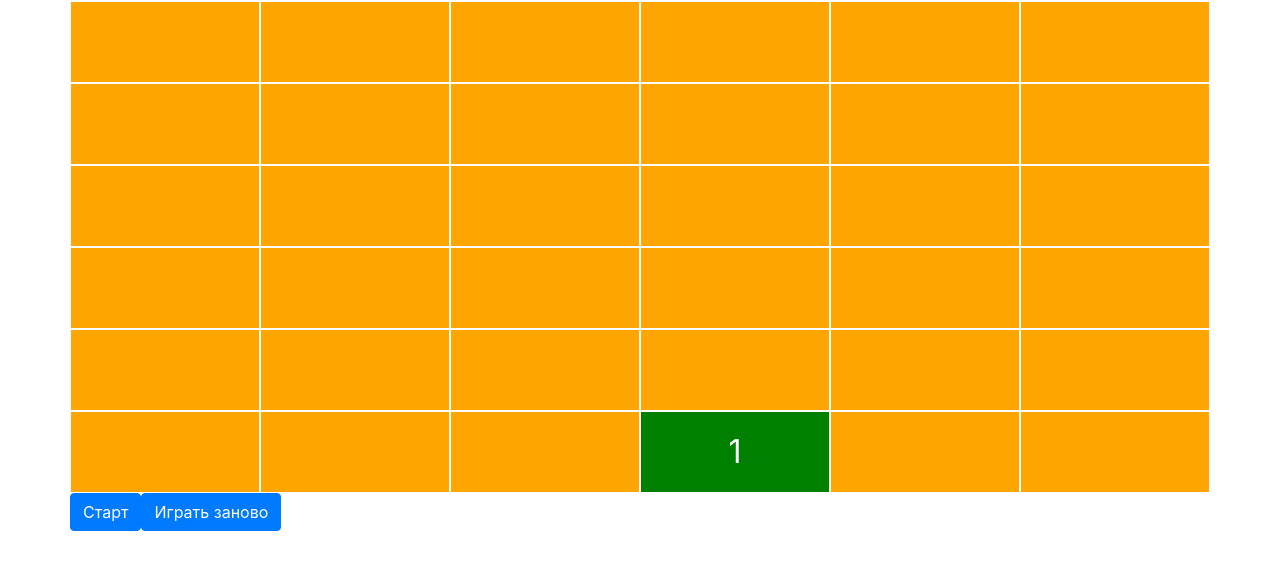
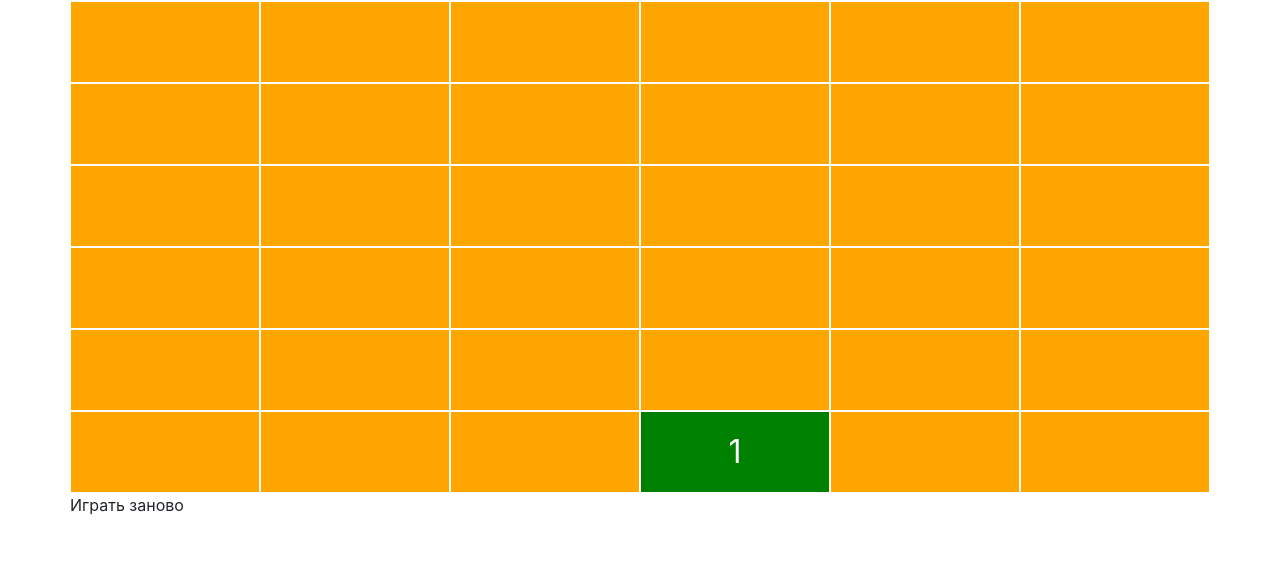
Before and after one commit to AbaddONorOFF/10-perezaliv, a plain HTML site: page index.html in a window 1280 px wide. Shown: the part 55-624 px from the top of the page. Drawn offline with Linux system fonts and the light colour scheme.

Commit message:
Update index.html

```diff
--- a/index.html
+++ b/index.html
@@ -67,8 +67,7 @@
 
         <h2>Вы нашли 10 зелёных квадратов за <span id="total-time-played"></span> секунд</h2>
       </div>
-      <div class="row">
-        <button id="button-start" class="btn btn-primary">Старт</button>
+      <div class="row"
         <button id="button-reload" class="btn btn-primary">Играть заново</button>
       </div>
     </div>
```
